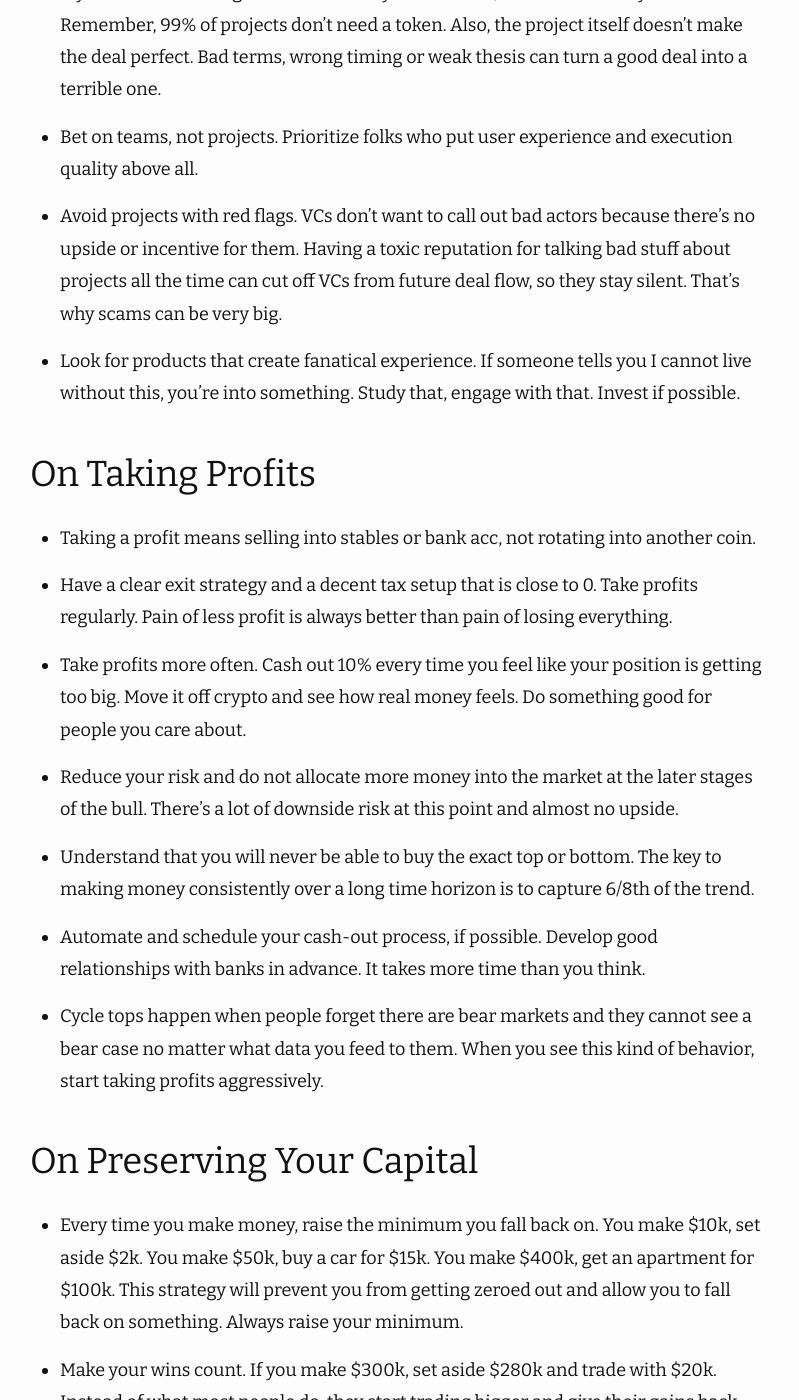
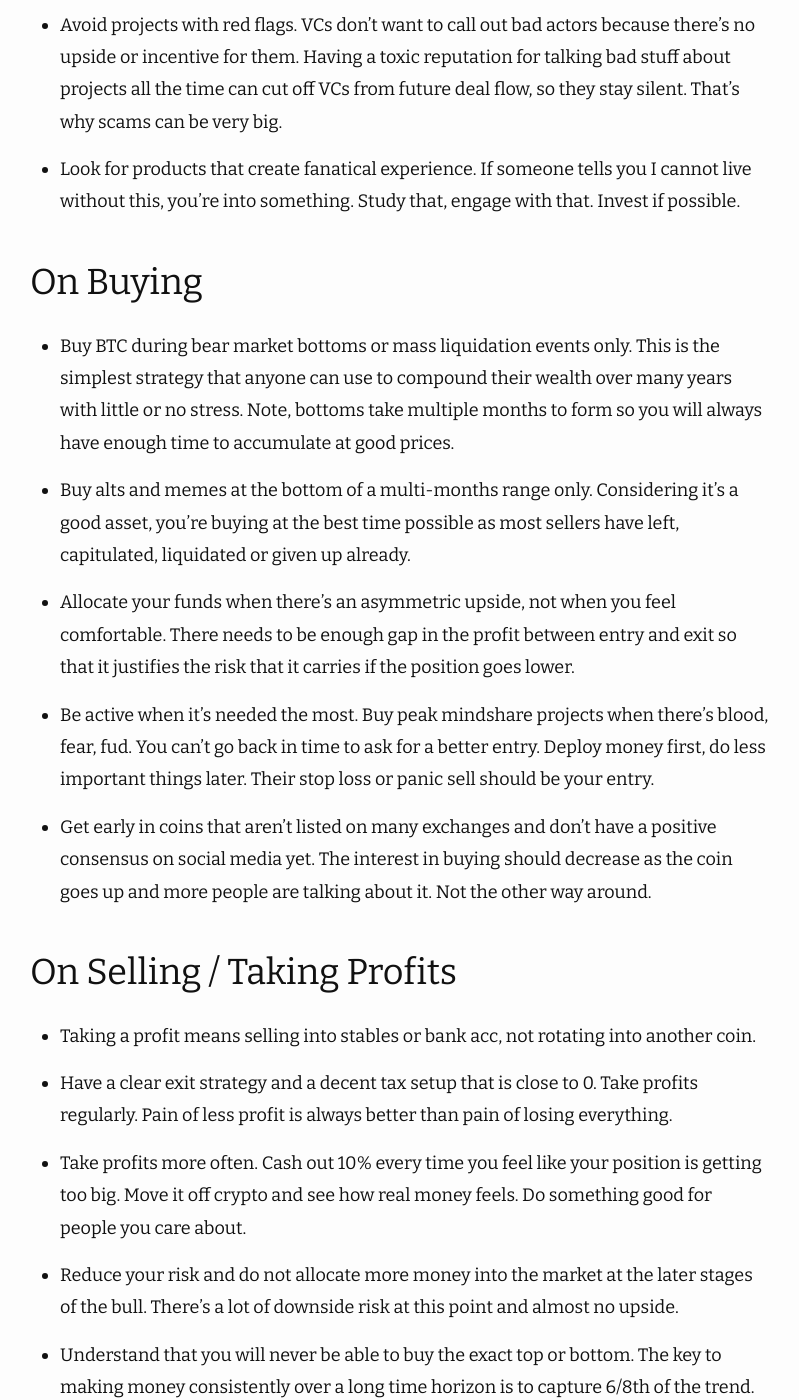
Before and after one commit to deeintech/deeintech.github.io, a Jekyll site: the page built from _posts/2025-03-05-playbook.md, in a window 1280 px wide and 1400 px high, scrolled down 19748 px. Shown: the whole window, without its empty margins (240-1039 px from the left). Built offline with Jekyll 4.4.1, drawn with Linux system fonts in a browser that asks for light colours; nearby versions of some CDN libraries; some of the changed text lies outside the part shown.

Commit message:
add buying section

```diff
--- a/_posts/2025-03-05-playbook.md
+++ b/_posts/2025-03-05-playbook.md
@@ -116,7 +116,7 @@ There are three main components of a home run. I call them a holy trifecta:
 
 ![homerun](/assets/images/homerun.png)
 
-1. **Good entry**. Most alts and memecoins have no fundamentals, they merely have technical capabilities or ponzinomics. That means that buying alts and memes is about asymmetry, not about fundamentals in itself. As you recall, every VC and every market participant is fighting for a good entry so that they can dump on the next person. Your goal is to find already established bottomed projects within $2M-$20M mcap range. You buy them once and you let them run to hundreds of millions or multi billions, depending on the market conditions and sentiment. Examples: Sol, Matic, Axie, Pepe, etc.
+1. **Good entry**. Most alts and memecoins have no fundamentals, they merely have technical capabilities or ponzinomics. That means that buying alts and memes is about asymmetry, not about fundamentals in itself. As you recall, every VC and every market participant is fighting for a good entry so that they can dump on the next person. Your goal is to find already established projects within $2M-$20M mcap range. You buy them in the bottom of a range and you let them run to hundreds of millions or multi billions, depending on the market conditions, sentiment, narrartive, and liquidity.
 
 2. **Conviction**. Conviction is your level of belief and confidence in your thesis. You build conviction by doing more research and understanding the project's upcoming catalysts more than anyone else. Conviction allows you to hold longer and ignore the temporary price fluctuations, inevitable fud attacks, liquidation events and 80-90% drawdowns.
 
@@ -144,7 +144,9 @@ There are a few things for this method to work:
 
 - Learn the distinction between emotional attachment and conviction. You buy because you want to sell at some point, not become somebody else’s exit liquidity.
 
-- Allocate the same amount into each of your homeruns. Don’t oversize for no reason to avoid mental pressure. But also, avoid underallocating into mega plays.
+- Allocate the same amount into each of your homeruns. Don’t oversize for no reason to avoid mental pressure.
+
+- Do not size in or DCA more when the price and your conviction go up, and your thesis turns out to be a correct one. If you're allocated into a coin early, that should be it. Do not mess up your good entry with emotions. At the same time, do not DCA on the way down, catching a falling knife is never a good idea.
 
 A few examples of a clearly written thesis for a good home run / high conviction bet:
 - [DeFi Renaissance thesis](https://x.com/Arthur_0x/status/1845844922085335457) by Artur
@@ -255,7 +251,7 @@ The biggest danger of memecoins is their extreme volatility. It is normal for me
 
 - Follow liquidity and big money. Track volume and interest across new chains. Find the outliers. They are likely to be the winners of this particular cycle.
 
-- People who do TA never catch 100x — 1,000x in size. They get lost in the sauce and don't see the Big Picture. The key to wealth is to hold top coins within top themes for 1+ years.
+- People who do TA never catch 100x — 1,000x in size. They get lost in the sauce and don't see the Big Picture. The key to wealth is to hold top coins within top themes for 12+ months.
 
 ## On Early Stage Investing
 
@@ -271,7 +267,19 @@ The biggest danger of memecoins is their extreme volatility. It is normal for me
 
 - Look for products that create fanatical experience. If someone tells you I cannot live without this, you’re into something. Study that, engage with that. Invest if possible.
 
-## On Taking Profits
+## On Buying
+
+- Buy BTC during bear market bottoms or mass liquidation events only. This is the simplest strategy that anyone can use to compound their wealth over many years with little or no stress. Note, bottoms take multiple months to form so you will always have enough time to accumulate at good prices.
+
+- Buy alts and memes at the bottom of a multi-months range only. Considering it's a good asset, you're buying at the best time possible as most sellers have left, capitulated, liquidated or given up already.
+
+- Allocate your funds when there’s an asymmetric upside, not when you feel comfortable. There needs to be enough gap in the profit between entry and exit so that it justifies the risk that it carries if the position goes lower.
+
+- Be active when it’s needed the most. Buy peak mindshare projects when there's blood, fear, fud. You can’t go back in time to ask for a better entry. Deploy money first, do less important things later. Their stop loss or panic sell should be your entry.
+
+- Get early in coins that aren’t listed on many exchanges and don’t have a positive consensus on social media yet. The interest in buying should decrease as the coin goes up and more people are talking about it. Not the other way around.
+
+## On Selling / Taking Profits
 
 - Taking a profit means selling into stables or bank acc, not rotating into another coin.
 
@@ -320,8 +328,6 @@ The biggest danger of memecoins is their extreme volatility. It is normal for me
 - Don't listen to most KOLs and folks who are not experts in their domain field. They rarely share alpha but they are always looking for exit liquidity. Always remember, a big following is no indication of ability to make money. Building a following is a popularity contest. Making money by investing is a contrarian sport. The two are often diametrically opposed.
 
 - Don't outsource your conviction to another person. Otherwise, you won't be able to stomach 60-80% declines that happen quite often. Remember, if you lack conviction, then you're a potential market victim who abandons all hope and reason at the worst moment and sells out at a loss.
-
-- Do not size in more when the price and your conviction go up, and your thesis turns out to be a correct one. If you're allocated into a coin early, that should be it. Do not mess up your good entry with emotions.
 
 - Don't lose control over your emotions and stop throwing money into everything that you see. If you catch yourself doing that, take a pause. Remind yourself why you do things in the first place. You're not here to become a gambler and participate in every project. You are here to make a certain amount to live a better life, not give it all back to 11 y.o. punk sitting on a toilet.
 
```
Also changed, not shown: other parts of _posts/2025-03-05-playbook.md (+0 -6 lines).
